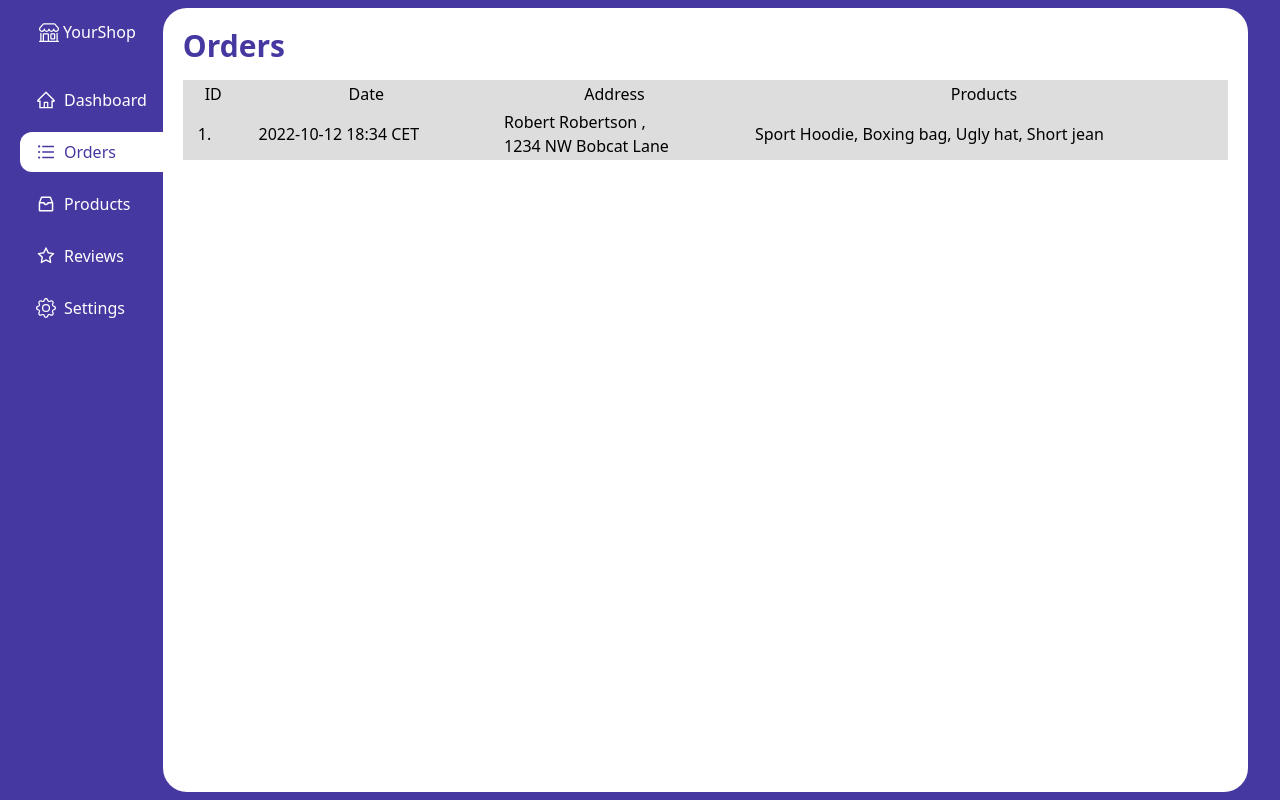
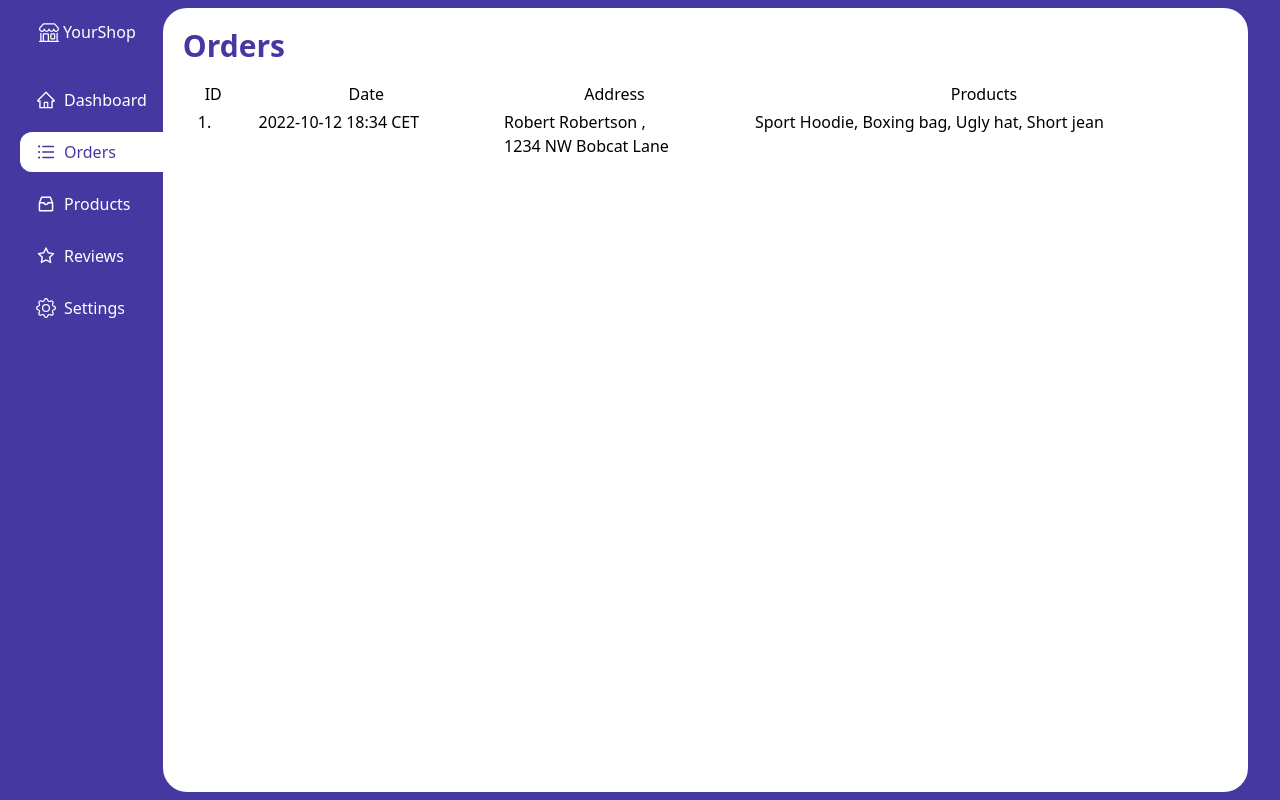
Before and after one commit to gift56/dashboard, a React (Vite) app: page /orders in a window 1280 px wide. Built offline with nearby package versions, Linux system fonts and the light colour scheme.

Commit message:
added verticalalign

```diff
--- a/src/Page/Order.jsx
+++ b/src/Page/Order.jsx
@@ -9,21 +9,21 @@ const Order = () => {
       <table className="w-full">
         <thead>
           <tr>
-            <th className="font-medium bg-[#ddd] px-[15px] py-[2px]">ID</th>
-            <th className="font-medium bg-[#ddd] px-[15px] py-[2px]">Date</th>
-            <th className="font-medium bg-[#ddd] px-[15px] py-[2px]">Address</th>
-            <th className="font-medium bg-[#ddd] px-[15px] py-[2px]">Products</th>
+            <th className="font-medium px-[15px] py-[2px] align-top">ID</th>
+            <th className="font-medium px-[15px] py-[2px] align-top">Date</th>
+            <th className="font-medium px-[15px] py-[2px] align-top">Address</th>
+            <th className="font-medium px-[15px] py-[2px] align-top">Products</th>
           </tr>
         </thead>
         <tbody>
           <tr>
-            <td className="bg-[#ddd] px-[15px] py-[2px]">1.</td>
-            <td className="bg-[#ddd] px-[15px] py-[2px]">2022-10-12 18:34 CET</td>
-            <td className="bg-[#ddd] px-[15px] py-[2px]">
+            <td className="px-[15px] py-[2px] align-top">1.</td>
+            <td className="px-[15px] py-[2px] align-top">2022-10-12 18:34 CET</td>
+            <td className="px-[15px] py-[2px] align-top">
               Robert Robertson ,<br />
               1234 NW Bobcat Lane
             </td>
-            <td className="bg-[#ddd] px-[15px] py-[2px]">
+            <td className="px-[15px] py-[2px] align-top">
               Sport Hoodie, Boxing bag, Ugly hat, Short jean
             </td>
           </tr>
```
